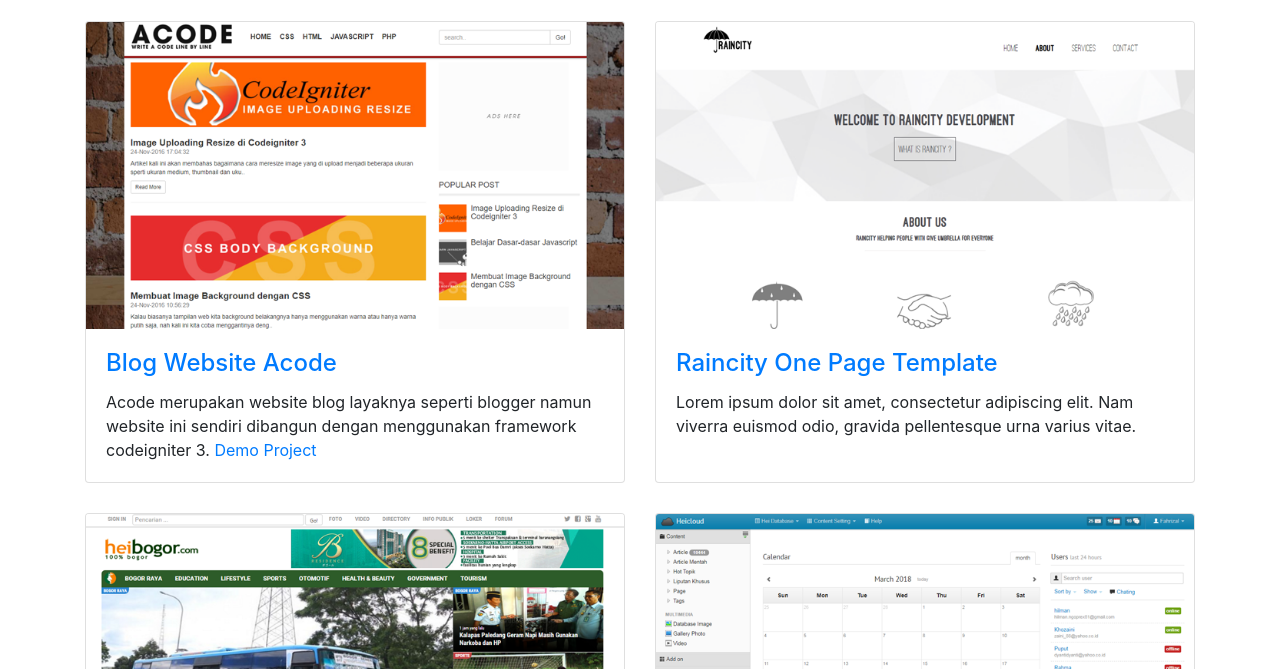
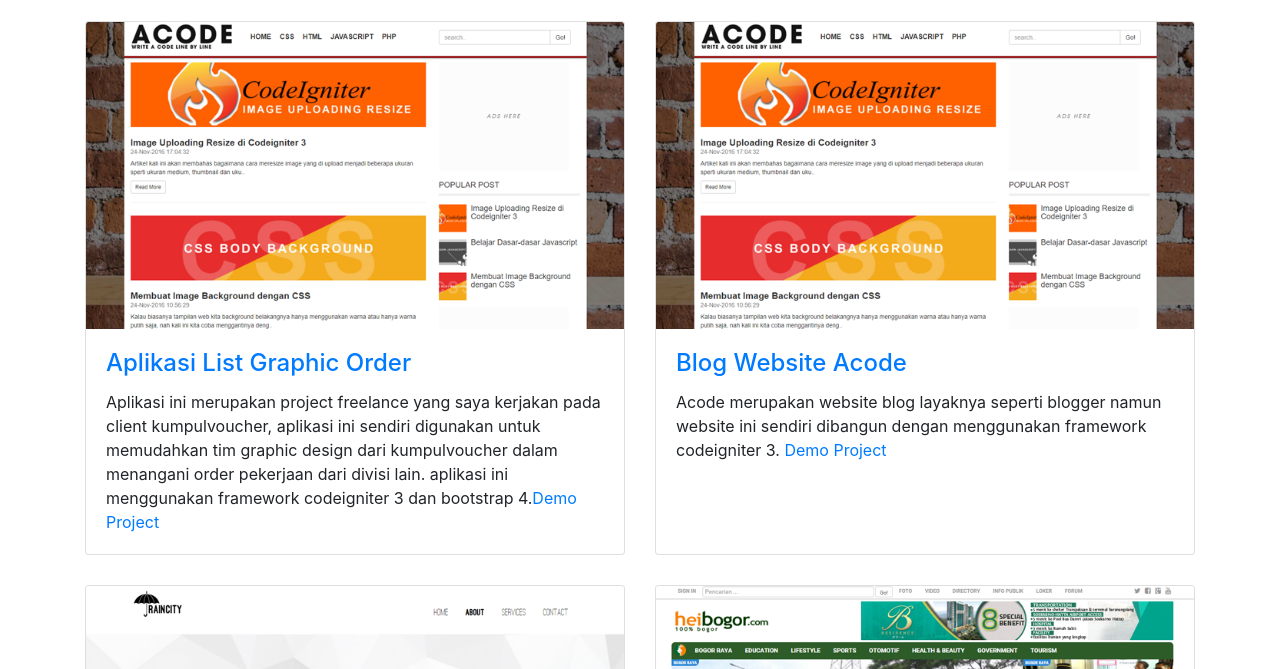
Before and after one commit to riz4l/rizki-fahrizal.github.io, a website: page index.html in a window 1280 px wide. Shown: the part 131-800 px from the top of the page. Drawn offline with Linux system fonts and the light colour scheme.

Commit message:
add new done project - list order project

```diff
--- a/index.html
+++ b/index.html
@@ -65,6 +65,17 @@
       </h1>
 
       <div class="row">
+        <div class="col-lg-6 portfolio-item">
+          <div class="card h-100">
+            <a href="#"><img class="card-img-top" src="images/acode.png" alt=""></a>
+            <div class="card-body">
+              <h4 class="card-title">
+                <a href="#">Aplikasi List Graphic Order</a>
+              </h4>
+              <p class="card-text">Aplikasi ini merupakan project freelance yang saya kerjakan pada client kumpulvoucher, aplikasi ini sendiri digunakan untuk memudahkan tim graphic design dari kumpulvoucher dalam menangani order pekerjaan dari divisi lain. aplikasi ini menggunakan framework codeigniter 3 dan bootstrap 4.<a href="http://projectlist.iblogger.org/" target="_blank">Demo Project</a></p>
+            </div>
+          </div>
+        </div>
         <div class="col-lg-6 portfolio-item">
           <div class="card h-100">
             <a href="#"><img class="card-img-top" src="images/acode.png" alt=""></a>
```
Also changed, not shown: images/list_project.png (added).
